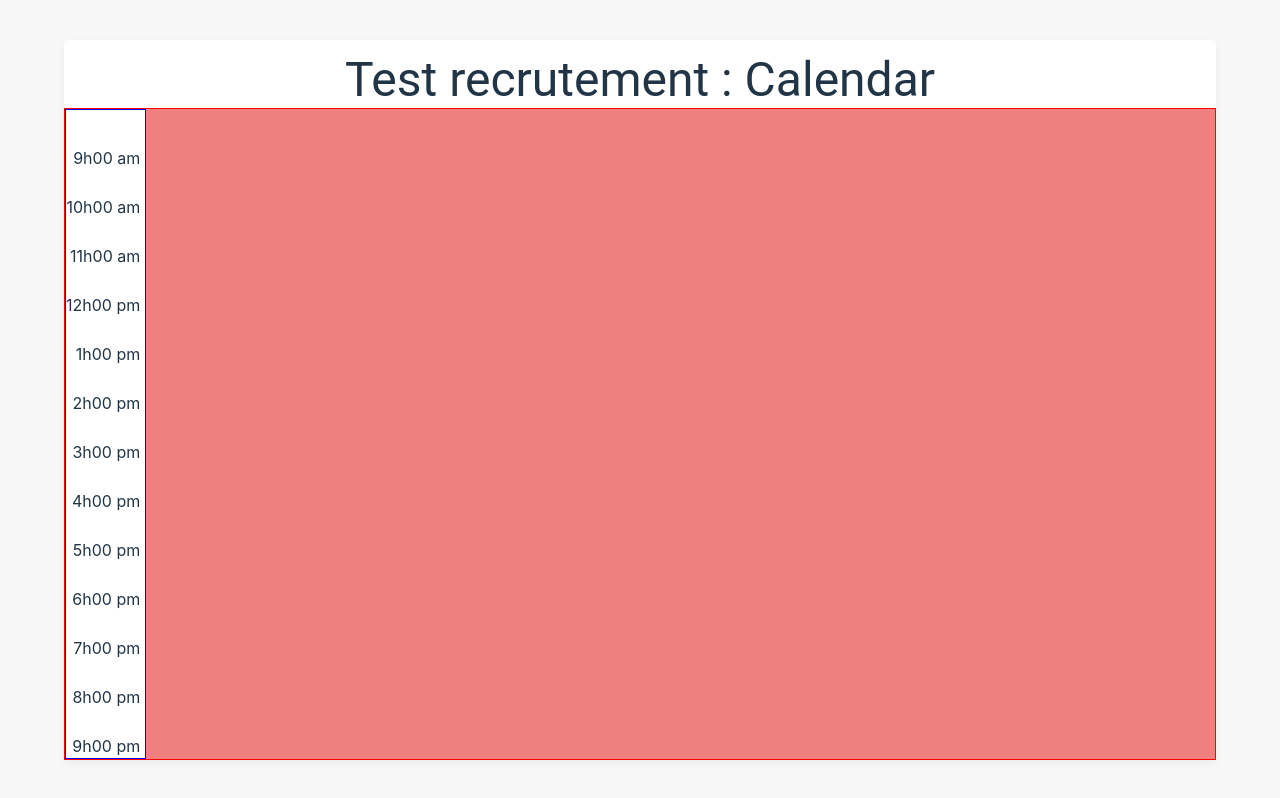
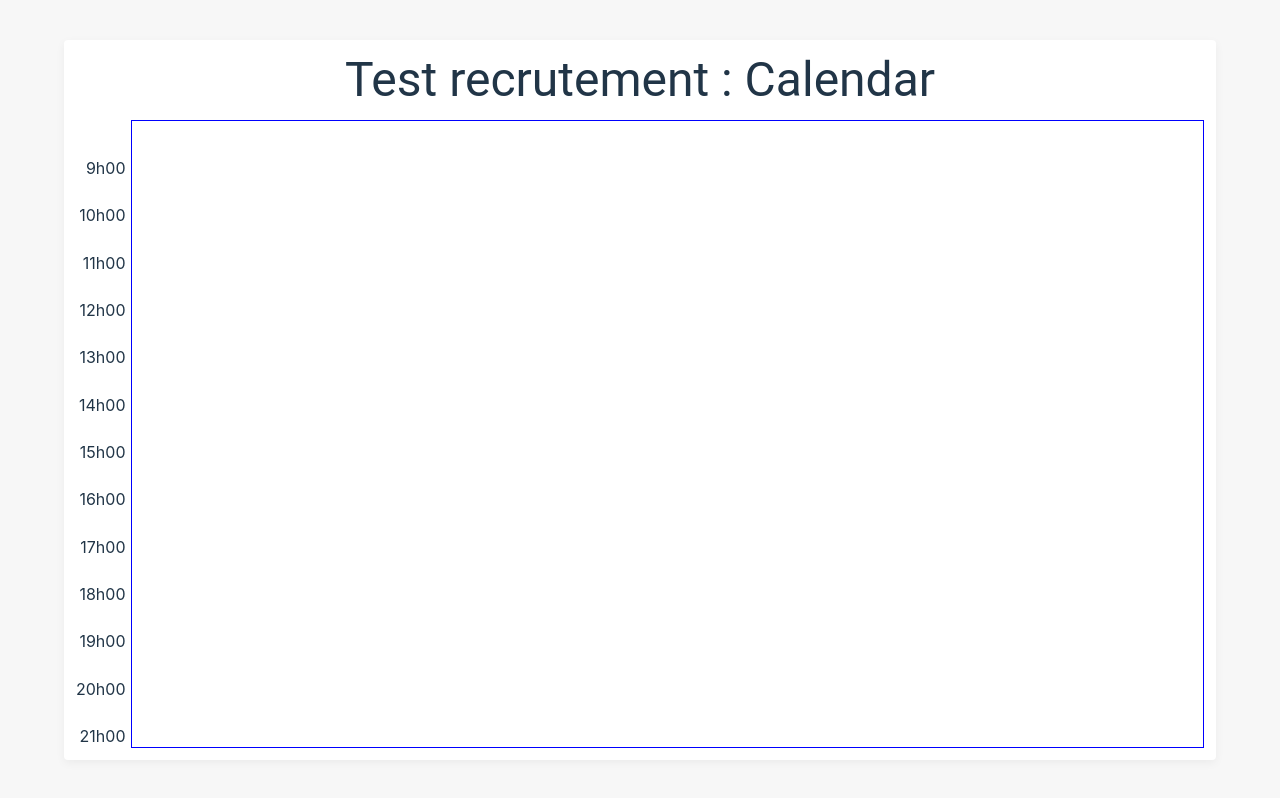
Before and after one commit to duftor/frontend_senior, a React (Vite) app: page / in a window 1280 px wide. Built offline with nearby package versions, Linux system fonts and the light colour scheme.

Commit message:
✨ Add hour format on timeScale

```diff
--- a/src/components/Calendar.jsx
+++ b/src/components/Calendar.jsx
@@ -6,7 +6,7 @@ import { useState } from "react"
 import data from "../data/input.json"
 import EventsContainer from "./EventsContainer"
 
-export default function Calendar() {
+export default function Calendar({ is24HourFormat = true }) {
 	const [events, setEvents] = useState(data)
 	const hours = generateHours(9, 21)
 
@@ -19,11 +19,18 @@ export default function Calendar() {
 				<div className="time-scale">
 					{hours.map((hour) => (
 						<div key={hour} className="hour">
-							{decimalToTime(hour % 12)} {hour < 12 ? "am" : "pm"}
+							{is24HourFormat
+								? `${decimalToTime(hour)}`
+								: `${decimalToTime(hour % 12)} ${hour < 12 ? "am" : "pm"}`}
 						</div>
 					))}
 				</div>
-				<div className="days-container"></div>
+				<div className="days-container">
+					<div className="day">
+						<div className="day-header"></div>
+						<div className="day-content"></div>
+					</div>
+				</div>
 			</div>
 
 			{/* <div className="container">
@@ -84,12 +91,12 @@ const CalendarStyled = styled.div`
 	}
 
 	.container {
-		border: 1px solid red;
+		/* border: 1px solid red; */
 		height: 100%;
 		display: flex;
+		padding: 12px;
 
 		.time-scale {
-			border: 1px solid blue;
 			display: flex;
 			flex-direction: column;
 			justify-content: space-between;
@@ -101,7 +108,7 @@ const CalendarStyled = styled.div`
 			}
 		}
 		.days-container {
-			background: lightcoral;
+			border: 1px solid blue;
 			flex: 1;
 		}
 	}
```
